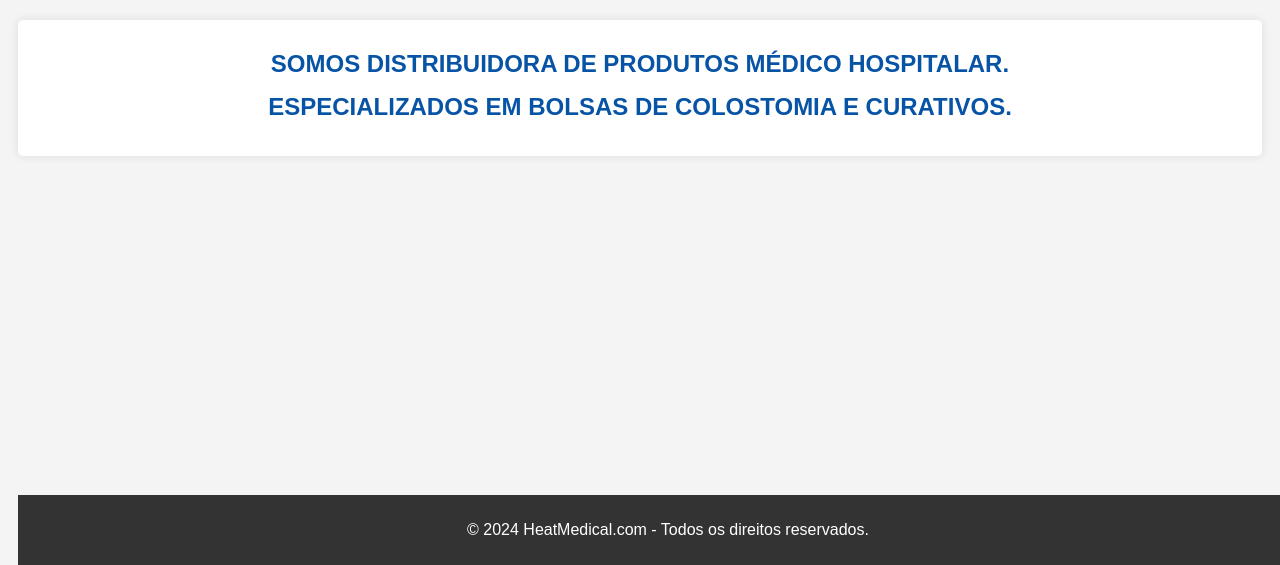
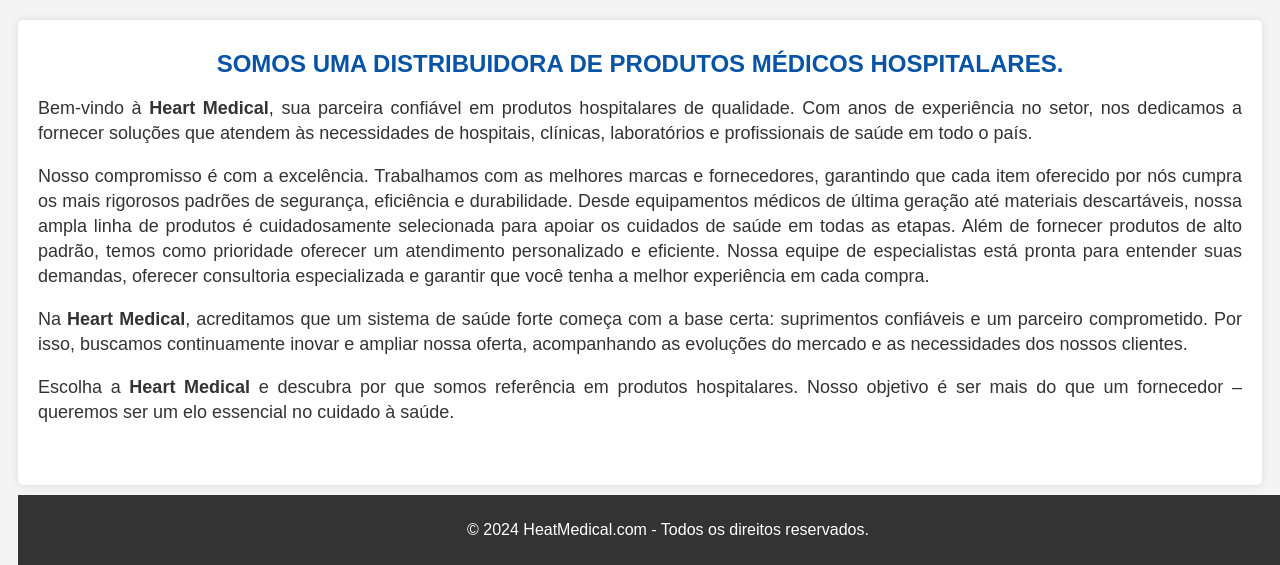
Before and after one commit to DiegoKabbaz/meusite.com, a PHP site: page /index.php?pg=quemsomos in a window 1280 px wide. Shown: the part 235-800 px from the top of the page. Run offline with PHP 8.4, Linux system fonts and the light colour scheme.

Commit message:
Atualizacao aba quem somos
estrutura da aba e organizacao

```diff
--- a/quemsomos.php
+++ b/quemsomos.php
@@ -1,18 +1,35 @@
 <section>
     <style>
         section {
-
-
             text-align: center;
+            margin-bottom: 15px;
+            padding: 20px;
+            padding-bottom: 50px;
         }
         h2 {
             font-family: Arial, sans-serif;
             font-size: 24px;
             margin: 10px 0;
         }
+        .paragrafo{
+            font-family: sans-serif;
+            font-size: 18px;
+            line-height: 25px;
+            text-align: justify;
+            margin-bottom: 40px;
         }
+
     </style>
 
-    <h2>SOMOS DISTRIBUIDORA DE PRODUTOS MÉDICO HOSPITALAR.</h2>
-    <h2>ESPECIALIZADOS EM BOLSAS DE COLOSTOMIA E CURATIVOS.</h2>
+    <h2>SOMOS UMA DISTRIBUIDORA DE PRODUTOS MÉDICOS HOSPITALARES.</h2>
+    <div class="paragrafo"><p>Bem-vindo à <strong>Heart Medical</strong>, sua parceira confiável em produtos hospitalares de qualidade. Com anos de experiência no setor, nos dedicamos a fornecer soluções que atendem às necessidades de hospitais, clínicas, laboratórios e profissionais de saúde em todo o país.</p>
+
+    <p>Nosso compromisso é com a excelência. Trabalhamos com as melhores marcas e fornecedores, garantindo que cada item oferecido por nós cumpra os mais rigorosos padrões de segurança, eficiência e durabilidade. Desde equipamentos médicos de última geração até materiais descartáveis, nossa ampla linha de produtos é cuidadosamente selecionada para apoiar os cuidados de saúde em todas as etapas.
+
+    Além de fornecer produtos de alto padrão, temos como prioridade oferecer um atendimento personalizado e eficiente. Nossa equipe de especialistas está pronta para entender suas demandas, oferecer consultoria especializada e garantir que você tenha a melhor experiência em cada compra.</p>
+
+    <p>Na <strong>Heart Medical</strong>, acreditamos que um sistema de saúde forte começa com a base certa: suprimentos confiáveis e um parceiro comprometido. Por isso, buscamos continuamente inovar e ampliar nossa oferta, acompanhando as evoluções do mercado e as necessidades dos nossos clientes.</p>
+
+    <p>Escolha a <strong>Heart Medical</strong> e descubra por que somos referência em produtos hospitalares. Nosso objetivo é ser mais do que um fornecedor – queremos ser um elo essencial no cuidado à saúde.
+    </p></div>
 </section>
```
